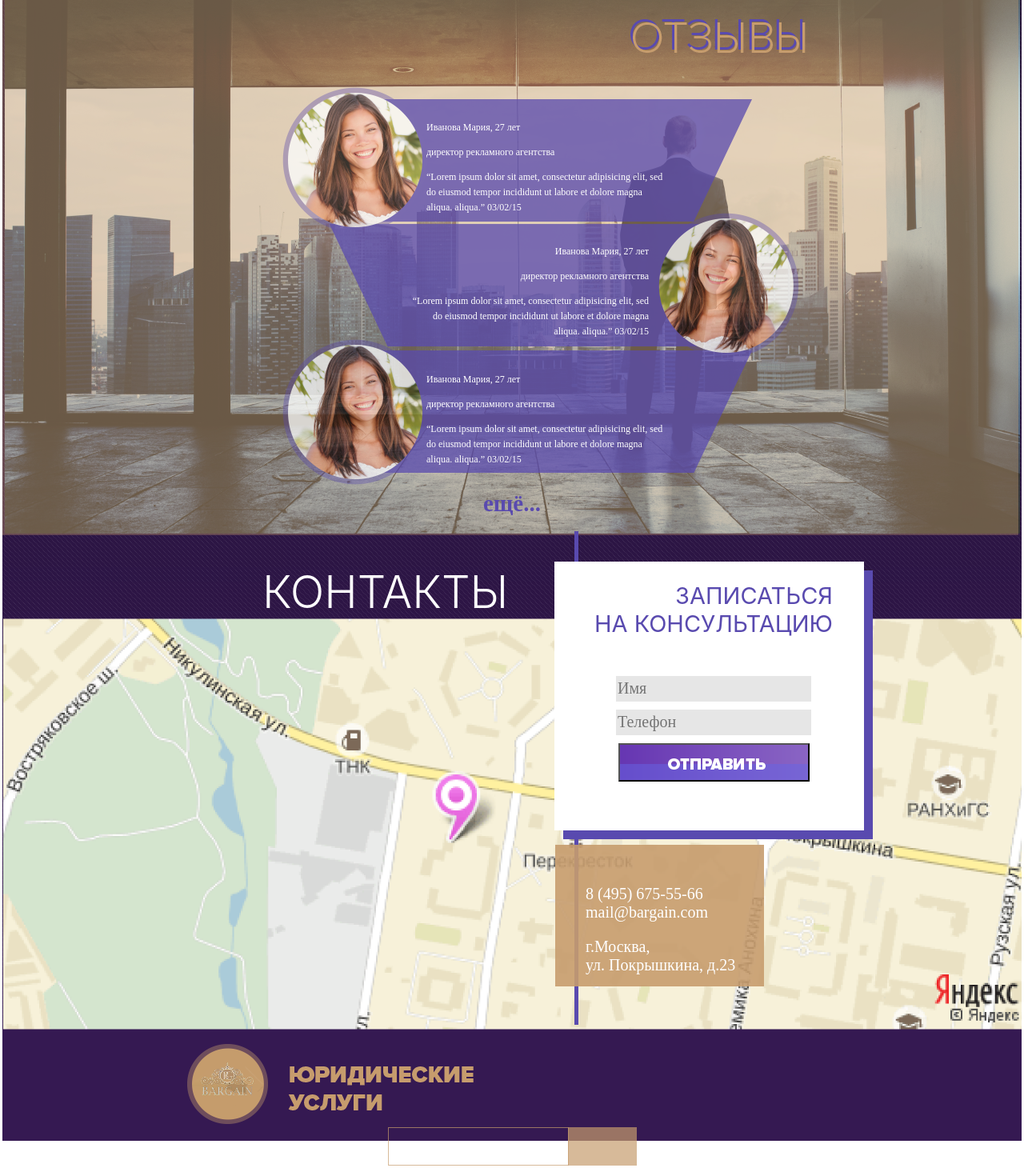
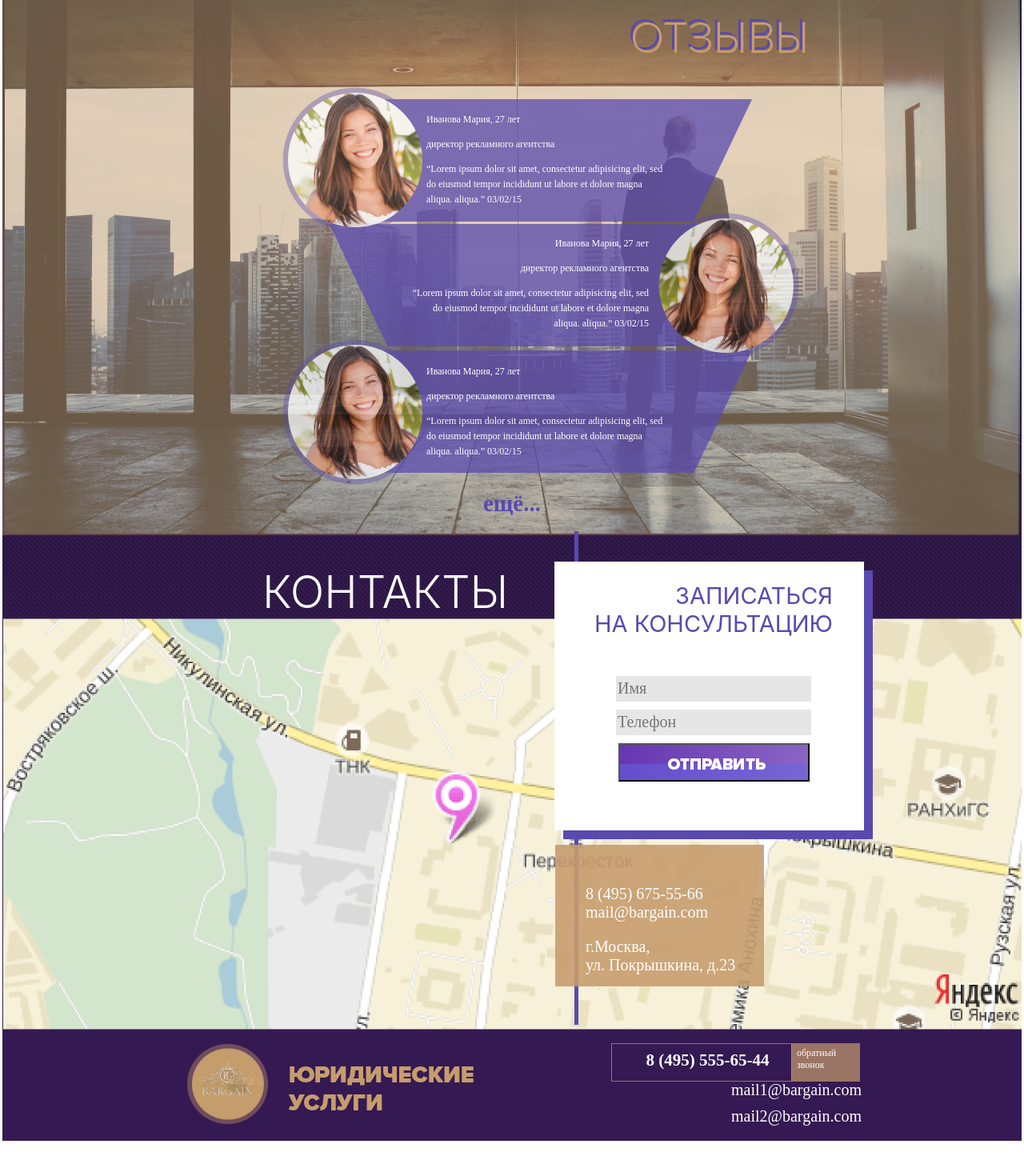
Before and after one commit to AndreyKomov/templates, a React (Create React App) app in the folder landing/my-app/: page / in a window 1280 px wide. Shown: the part 2020-3490 px from the top of the page at 80% size. After the commit the page ends 3446 px from the top, so only its background shows below. Built offline with nearby package versions, Linux system fonts and the light colour scheme.

Commit message:
feat: fix footer

```diff
--- a/landing/my-app/src/Feedback.css
+++ b/landing/my-app/src/Feedback.css
@@ -30,7 +30,7 @@
 }
 
 .feedback_text10 {
-  margin-top: -800px;
+  margin-top: -810px;
   margin-left: 530px;
   position: absolute;
 }
@@ -47,7 +47,7 @@
 }
 
 .feedback_text20 {
-  margin-top: -645px;
+  margin-top: -655px;
   margin-left: 510px;
   position: absolute;
 }
@@ -64,7 +64,7 @@
 }
 
 .feedback_text30 {
-  margin-top: -485px;
+  margin-top: -495px;
   margin-left: 530px;
   position: absolute;
 }
--- a/landing/my-app/src/Footer.css
+++ b/landing/my-app/src/Footer.css
@@ -8,3 +8,45 @@
   margin-top: 19px;
   margin-left: -455px;
 }
+
+.phone_button {
+  margin-top: -105px;
+  margin-left: 559px;
+}
+
+.footer_phone_number {
+  margin-top: -43px;
+  margin-left: -70px;
+  font-size: 21px;
+  color: #ffffff;
+  font-family: "Proxima Nova";
+  font-weight: 800;
+}
+
+.footer_callback {
+  margin-top: -50px;
+  margin-left: 434px;
+  font-size: 12px;
+  color: #ffffff;
+  font-family: "Proxima Nova";
+  font-weight: 300;
+  text-align: left;
+}
+
+.footer_email {
+  font-size: 20px;
+  color: #ffffff;
+  font-family: "Proxima Nova";
+  font-weight: 300;
+  text-align: right;
+}
+
+.footer_email_first {
+  margin-top: 10px;
+  margin-right: 200px;
+}
+
+.footer_email_second {
+  margin-top: -10px;
+  margin-right: 200px;
+}
```
